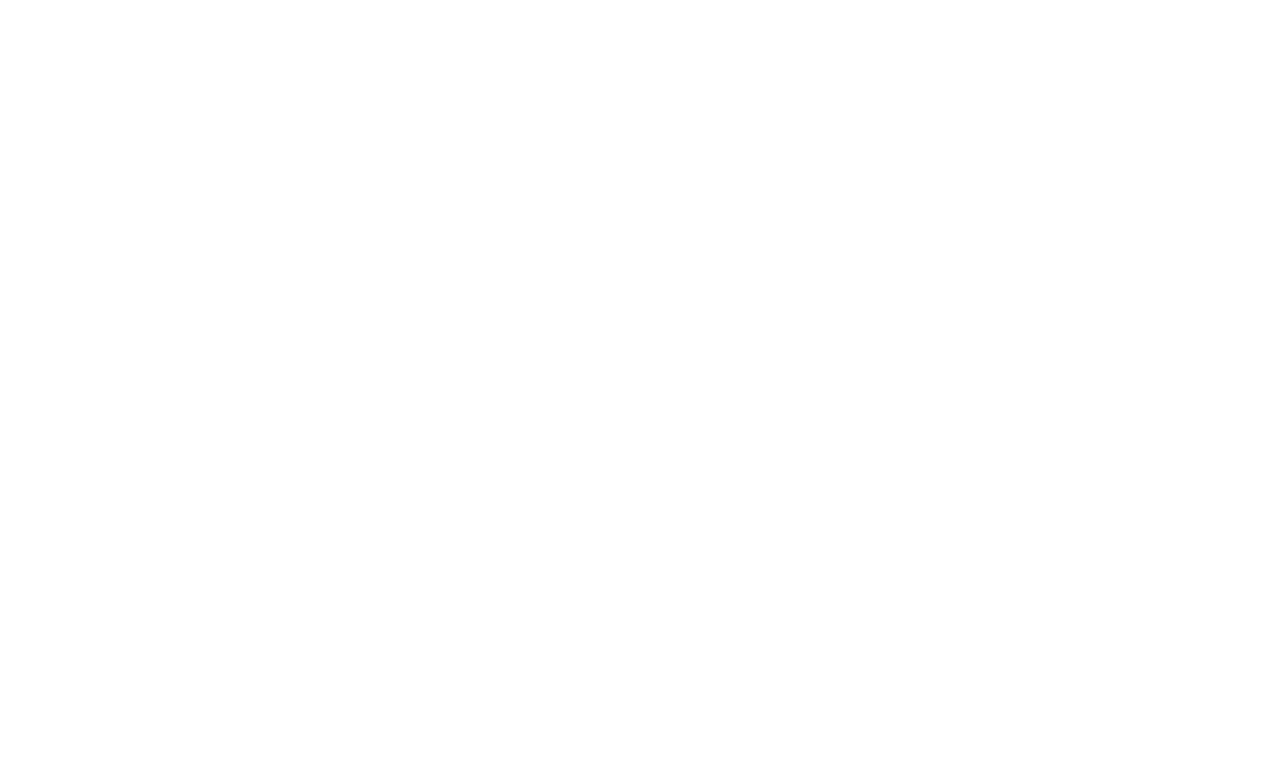
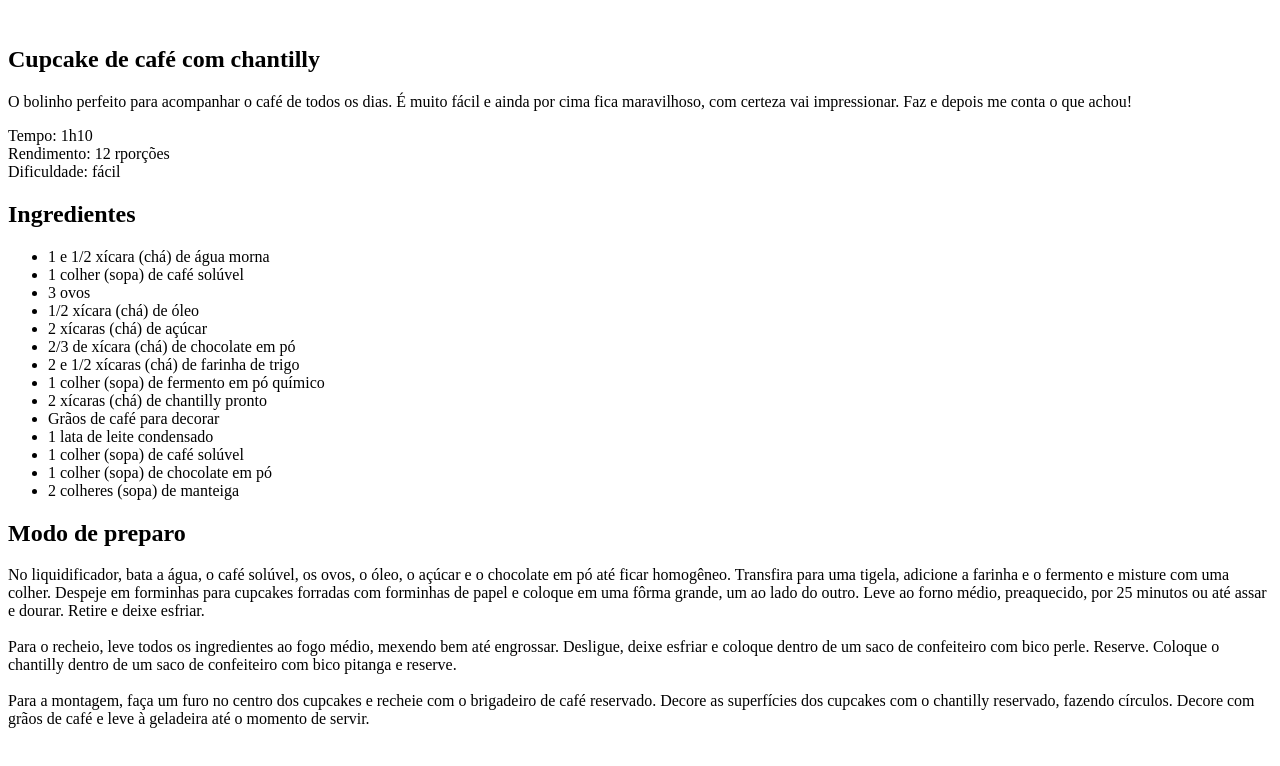
Before and after one commit to HeitorTBernardo/Projeto-Full-Stack, a plain HTML site: page index.html in a window 1280 px wide. Drawn offline with Linux system fonts and the light colour scheme.

Commit message:
iniciando a estrutura html

```diff
--- a/index.html
+++ b/index.html
@@ -7,6 +7,52 @@
     <link rel="stylesheet" href="style.css">
 </head>
 <body>
+    <div>
+        <img src="" alt="">
+        <main>
+            <section id="about">
+                <h1>Cupcake de café com chantilly</h1>
+                <p>
+                    O bolinho perfeito para acompanhar o café de todos os dias. É muito fácil e ainda por cima fica maravilhoso, com certeza vai impressionar. Faz e depois me conta o que achou!
+                </p>
 
+                <p>
+                    Tempo: 1h10 <br>
+                    Rendimento: 12 rporções <br>
+                    Dificuldade: fácil
+                </p>
+            </section>
+            <section id="ingredients">
+                <h2>Ingredientes</h2>
+                <ul>
+                    <li>1 e 1/2 xícara (chá) de água morna</li>
+                    <li>1 colher (sopa) de café solúvel</li>
+                    <li>3 ovos</li>
+                    <li>1/2 xícara (chá) de óleo</li>
+                    <li>2 xícaras (chá) de açúcar</li>
+                    <li>2/3 de xícara (chá) de chocolate em pó</li>
+                    <li>2 e 1/2 xícaras (chá) de farinha de trigo</li>
+                    <li>1 colher (sopa) de fermento em pó químico</li>
+                    <li>2 xícaras (chá) de chantilly pronto</li>
+                    <li>Grãos de café para decorar</li>
+                    <li>1 lata de leite condensado</li>
+                    <li>1 colher (sopa) de café solúvel</li>
+                    <li>1 colher (sopa) de chocolate em pó</li>
+                    <li>2 colheres (sopa) de manteiga</li>
+                </ul>
+            </section>
+            <section id="preparation">
+                <h2>Modo de preparo</h2>
+                <p>
+                    No liquidificador, bata a água, o café solúvel, os ovos, o óleo, o açúcar e o chocolate em pó até ficar homogêneo. Transfira para uma tigela, adicione a farinha e o fermento e misture com uma colher. Despeje em forminhas para cupcakes forradas com forminhas de papel e coloque em uma fôrma grande, um ao lado do outro. Leve ao forno médio, preaquecido, por 25 minutos ou até assar e dourar. Retire e deixe esfriar.
+                    <br><br>
+                    Para o recheio, leve todos os ingredientes ao fogo médio, mexendo bem até engrossar. Desligue, deixe esfriar e coloque dentro de um saco de confeiteiro com bico perle. Reserve. Coloque o chantilly dentro de um saco de confeiteiro com bico pitanga e reserve.
+                    <br><br>
+                    Para a montagem, faça um furo no centro dos cupcakes e recheie com o brigadeiro de café reservado. Decore as superfícies dos cupcakes com o chantilly reservado, fazendo círculos. Decore com grãos de café e leve à geladeira até o momento de servir.
+                </p>
+            </section>
+        </main>
+
+    </div>
 </body>
 </html>
```
